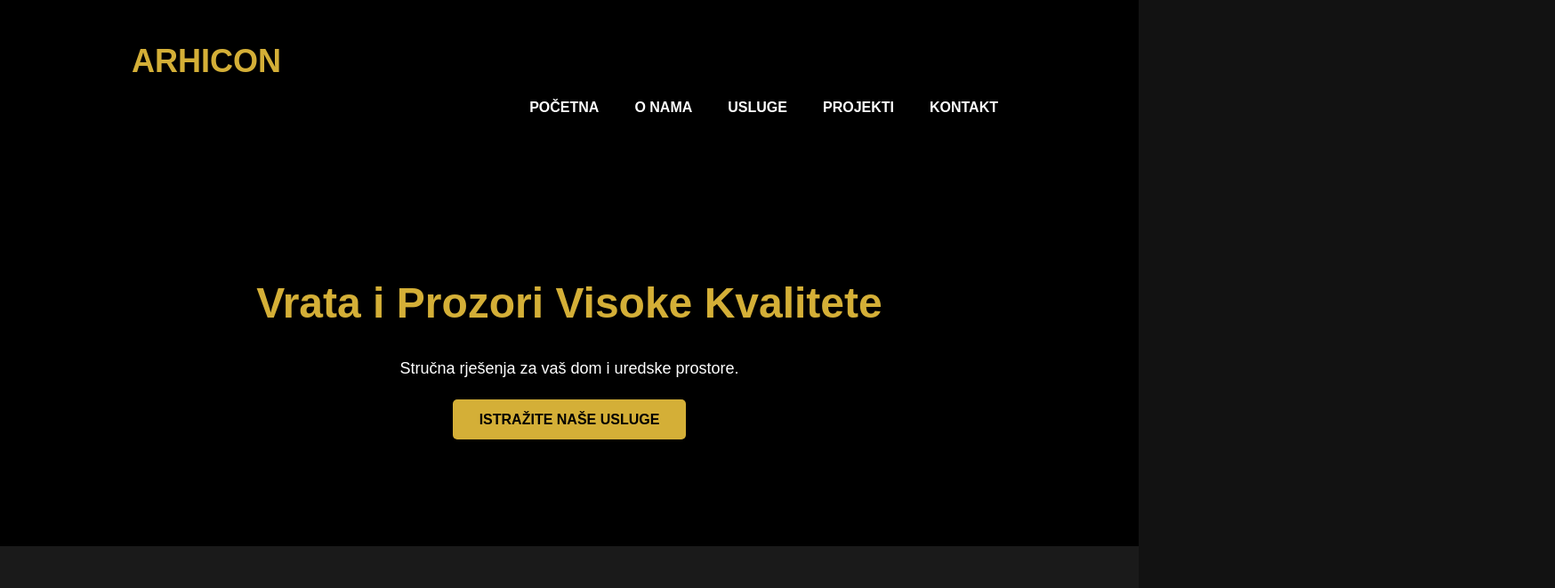
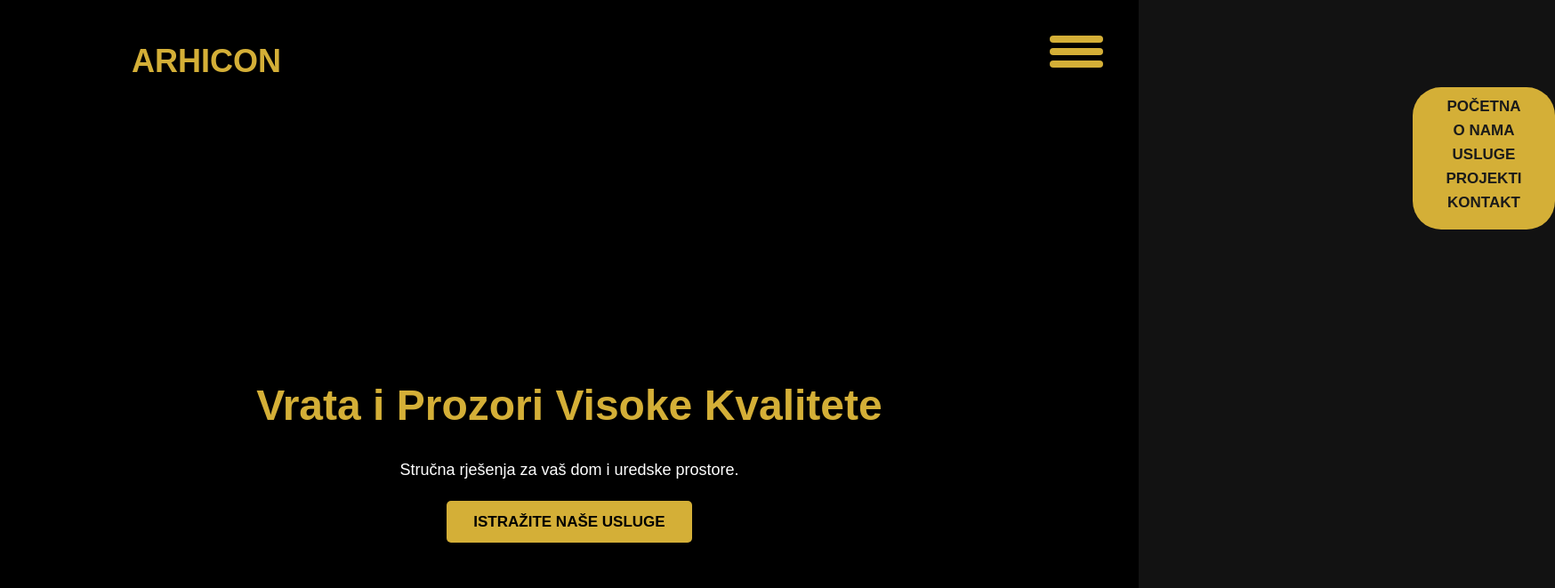
Before and after one commit to archicon-info/archicon-info.github.io, a plain HTML site: page index.html in a window 1280 px wide. Shown: the top 661 px of the page at 89% size, 1748 px wide, since content can reach past the window. Drawn offline with Linux system fonts and the light colour scheme.

Commit message:
Add files via upload

```diff
--- a/index.html
+++ b/index.html
@@ -11,20 +11,18 @@
     <header>
       <div class="container">
         <h1>Arhicon</h1>
-        <div class="hamburger" id="hamburger" onclick="toggleMenu()">
-          <div class="bar"></div>
-          <div class="bar"></div>
-          <div class="bar"></div>
-        </div>
-        <nav>
-          <ul id="nav-menu">
-            <li><a href="#home">Početna</a></li>
-            <li><a href="#about">O Nama</a></li>
-            <li><a href="#services">Usluge</a></li>
-            <li><a href="#projects">Projekti</a></li>
-            <li><a href="#contact">Kontakt</a></li>
-          </ul>
-        </nav>
+        <label class="hamburger-menu">
+          <input type="checkbox" />
+        </label>
+        <aside class="sidebar">
+          <nav>
+            <div><a href="#home">Početna</a></div>
+            <div><a href="#about">O nama</a></div>
+            <div><a href="#services">Usluge</a></div>
+            <div><a href="#projects">Projekti</a></div>
+            <div><a href="#contact">Kontakt</a></div>
+          </nav>
+        </aside>
       </div>
     </header>
 
@@ -135,7 +133,7 @@
     <script>
       function toggleMenu() {
         const navMenu = document.getElementById("nav-menu");
-        navMenu.classList.toggle("active");
+        navMenu.classList.toggle("active"); // Toggles the active class
       }
     </script>
   </body>
--- a/styles.css
+++ b/styles.css
@@ -22,6 +22,14 @@ img {
   width: 80%;
   margin: 0 auto;
   padding: 20px;
+}
+
+a {
+  text-decoration: none;
+  color: #1a1a1a;
+  font-size: 17px;
+  text-transform: uppercase;
+  font-weight: bold;
 }
 
 /* Header */
@@ -193,57 +201,102 @@ footer p {
   color: #ffffff;
 }
 
-.hamburger {
-  display: none;
+::after,
+::before {
+  box-sizing: border-box;
+}
+
+:root {
+  --bar-width: 60px;
+  --bar-height: 8px;
+  --hamburger-gap: 6px;
+  --foreground: #d4af37;
+  --background: #1a1a1a;
+  --hamburger-margin: 40px;
+  --animation-timing: 200ms ease-in-out;
+  --hamburger-height: calc(var(--bar-height) * 3 + var(--hamburger-gap) * 2);
+}
+
+.hamburger-menu {
+  --x-width: calc(var(--hamburger-height) * 1.41421356237);
+  display: flex;
   flex-direction: column;
+  gap: var(--hamburger-gap);
+  width: max-content;
+  position: absolute;
+  top: var(--hamburger-margin);
+  right: var(--hamburger-margin);
+  z-index: 2;
   cursor: pointer;
 }
 
-.bar {
-  height: 3px;
-  width: 25px;
-  background-color: gold;
-  margin: 4px 0;
-  transition: 0.4s;
+.hamburger-menu::before,
+.hamburger-menu::after,
+.hamburger-menu input {
+  content: "";
+  width: var(--bar-width);
+  height: var(--bar-height);
+  background-color: var(--foreground);
+  transform-origin: left center;
+  border-radius: 9999px;
+  transition: opacity var(--animation-timing), width var(--animation-timing),
+    rotate var(--animation-timing), translate var(--animation-timing),
+    background-color var(--animation-timing);
 }
 
-nav {
-  display: flex;
-  flex-direction: column;
-  align-items: flex-end;
+.hamburger-menu input {
+  appearance: none;
+  padding: 0;
+  margin: 0;
+  outline: none;
+  pointer-events: none;
 }
 
-nav ul {
-  list-style: none;
-  padding: 0;
-  margin: 0;
-  display: none; /* Hide menu by default */
+.hamburger-menu:has(input:checked)::before {
+  rotate: 45deg;
+  width: var(--x-width);
+  translate: 0 calc(var(--bar-height) / -2);
 }
 
-nav ul.active {
-  display: flex; /* Show menu when active */
-  flex-direction: column;
-  background-color: #121212; /* Background for the menu */
-  position: absolute;
-  top: 60px; /* Adjust as needed */
-  right: 10px; /* Adjust as needed */
-  border: 1px solid gold; /* Optional border */
-  z-index: 1000; /* Make sure it's on top */
+.hamburger-menu:has(input:checked)::after {
+  rotate: -45deg;
+  width: var(--x-width);
+  translate: 0 calc(var(--bar-height) / 2);
 }
 
-nav a {
-  color: gold; /* Menu text color */
-  text-decoration: none;
-  padding: 10px;
-  display: block; /* Make links block level */
+.hamburger-menu input:checked {
+  opacity: 0;
+  width: 0;
 }
 
-@media (max-width: 768px) {
-  .hamburger {
-    display: flex; /* Show hamburger icon on small screens */
-  }
+.sidebar {
+  transition: translate var(--animation-timing);
+  translate: 900%;
+  padding: 0.5rem 1rem;
+  padding-top: calc(
+    var(--hamburger-height) + var(--hamburger-margin) +
+      var(--hamburger-margin + 0.5rem)
+  );
+  background-color: var(--foreground);
+  color: var(--background);
+  max-width: 10rem;
+  height: 20vh;
+  border-radius: 20%;
+  text-align: center;
+}
 
-  nav ul {
-    flex-direction: column; /* Stack items vertically */
-  }
+.hamburger-menu.hamburger-menu:has(input:checked) + .sidebar {
+  translate: 740%;
 }
+
+.hamburger-menu:has(input:checked) {
+  --foreground: #d4af37;
+  --background: #1a1a1a;
+}
+
+.hamburger-menu:has(input:focus-visible)::before,
+.hamburger-menu:has(input:focus-visible)::after,
+.hamburger-menu input:focus-visible {
+  border: 1px solid var(--background);
+  box-shadow: 0 0 0 1px var(--foreground);
+}
```
